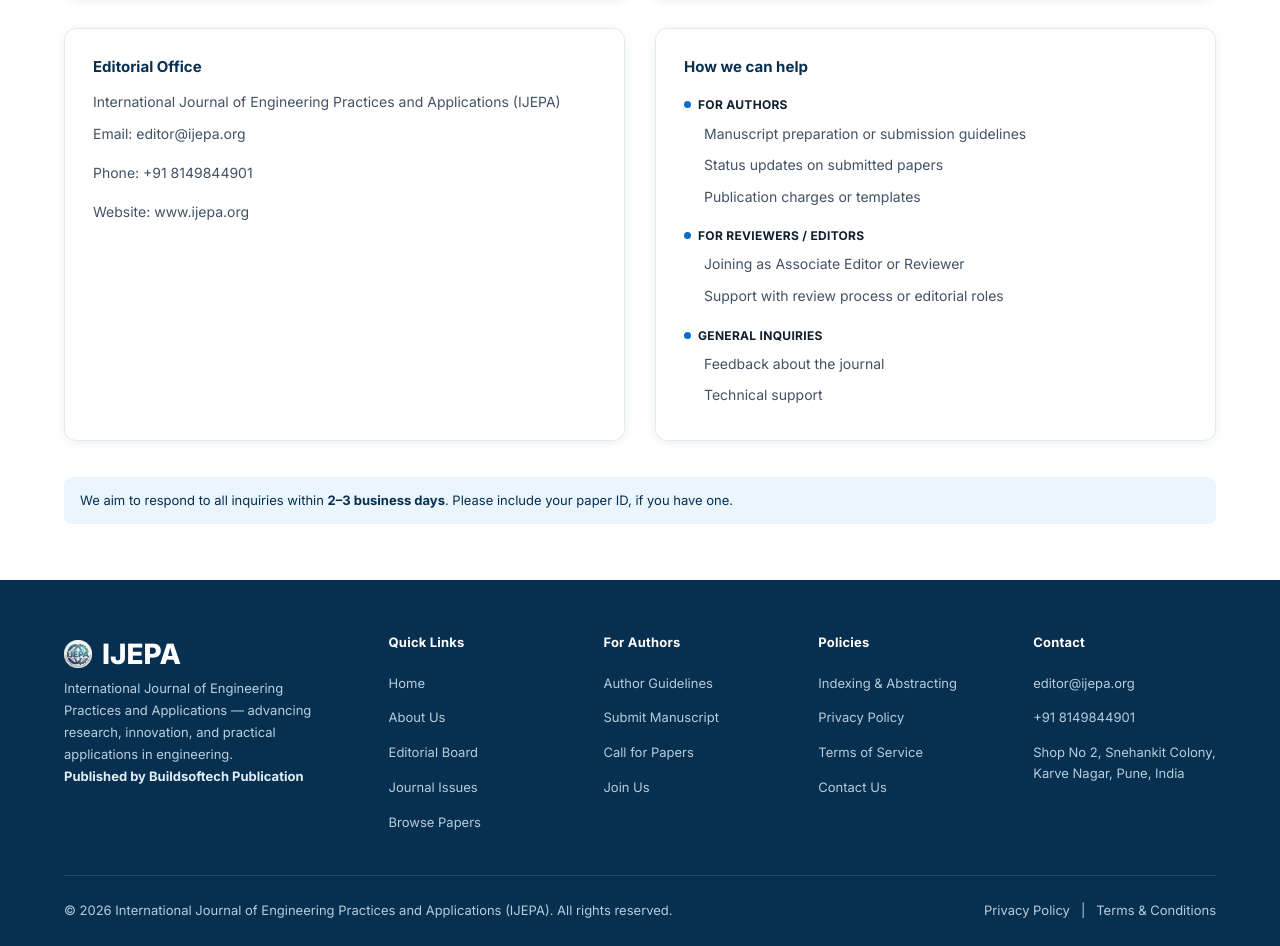
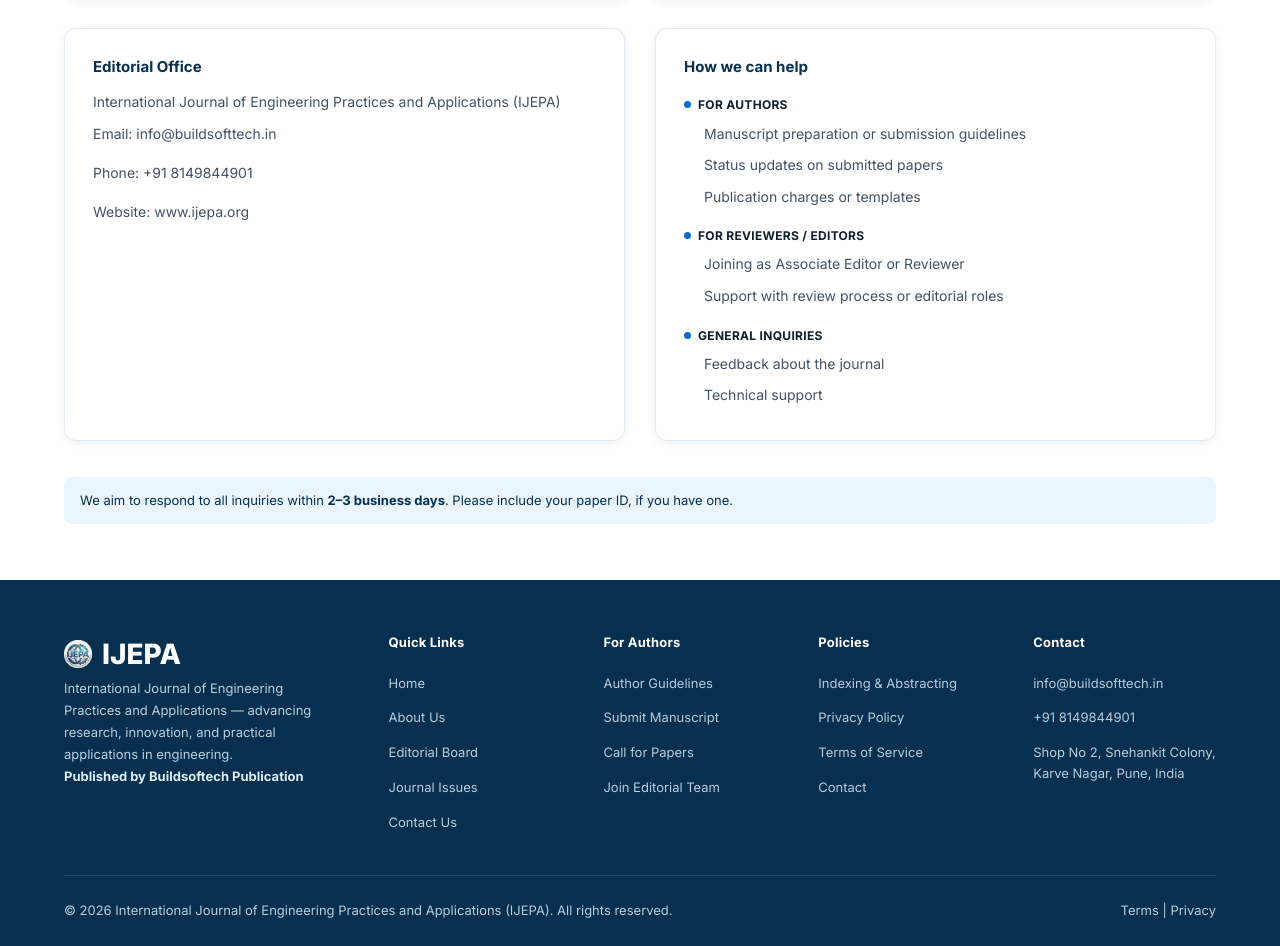
Before and after one commit to adityapatil-air/paper, a React (Create React App) app: page /contact-us in a window 1280 px wide. Shown: the part 701-1647 px from the top of the page. Built offline with nearby package versions, Linux system fonts and the light colour scheme; no server answers.

Commit message:
Change editorial email to info@buildsofttech.in on dev

```diff
--- a/src/components/Footer.js
+++ b/src/components/Footer.js
@@ -10,15 +10,15 @@
         <p>International Journal of Engineering Practices and Applications — advancing research, innovation, and practical applications in engineering.</p>
         <p className="footer-publisher">Published by Buildsoftech Publication</p>
       </div>
-      <div><h3>Quick Links</h3><Link to="/">Home</Link><Link to="/about-us">About Us</Link><Link to="/editorial-board">Editorial Board</Link><Link to="/journal-issues">Journal Issues</Link><Link to="/papers">Browse Papers</Link></div>
-      <div><h3>For Authors</h3><Link to="/author-guidelines">Author Guidelines</Link><Link to="/submitform">Submit Manuscript</Link><Link to="/callforpapers">Call for Papers</Link><Link to="/joinusedito">Join Us</Link></div>
-      <div><h3>Policies</h3><Link to="/indexing">Indexing & Abstracting</Link><Link to="/privacy-policy">Privacy Policy</Link><Link to="/terms-of-service">Terms of Service</Link><Link to="/contact-us">Contact Us</Link></div>
-      <div><h3>Contact</h3><a href="mailto:editor@ijepa.org">editor@ijepa.org</a><span>+91 8149844901</span><span>Shop No 2, Snehankit Colony,<br />Karve Nagar, Pune, India</span>
+      <div><h3>Quick Links</h3><Link to="/">Home</Link><Link to="/about-us">About Us</Link><Link to="/editorial-board">Editorial Board</Link><Link to="/journal-issues">Journal Issues</Link><Link to="/contact-us">Contact Us</Link></div>
+      <div><h3>For Authors</h3><Link to="/author-guidelines">Author Guidelines</Link><Link to="/submitform">Submit Manuscript</Link><Link to="/callforpapers">Call for Papers</Link><Link to="/join-editorial-team">Join Editorial Team</Link></div>
+      <div><h3>Policies</h3><Link to="/indexing">Indexing & Abstracting</Link><Link to="/privacy-policy">Privacy Policy</Link><Link to="/terms-of-service">Terms of Service</Link><Link to="/contact-us">Contact</Link></div>
+      <div><h3>Contact</h3><a href="mailto:info@buildsofttech.in">info@buildsofttech.in</a><span>+91 8149844901</span><span>Shop No 2, Snehankit Colony,<br />Karve Nagar, Pune, India</span>
         {/* Social profile links go here once the journal has real profiles; the old icons linked to platform home pages. */}
 
       </div>
     </div>
-    <div className="copyright journal-container"><span>© {new Date().getFullYear()} International Journal of Engineering Practices and Applications (IJEPA). All rights reserved.</span><span><Link to="/privacy-policy">Privacy Policy</Link> &nbsp; | &nbsp; <Link to="/terms-of-service">Terms & Conditions</Link></span></div>
+    <div className="copyright journal-container"><span>© {new Date().getFullYear()} International Journal of Engineering Practices and Applications (IJEPA). All rights reserved.</span><span><Link to="/terms-of-service">Terms</Link> | <Link to="/privacy-policy">Privacy</Link></span></div>
   </footer>
 );
 
--- a/src/pages/ContactUs.js
+++ b/src/pages/ContactUs.js
@@ -1,7 +1,7 @@
 import React from 'react';
 import Icon from '../components/ui/Icon';
 
-const EDITORIAL_EMAIL = 'editor@ijepa.org';
+const EDITORIAL_EMAIL = 'info@buildsofttech.in';
 const PHONE_DISPLAY = '+91 8149844901';
 const PHONE_LINK = '+918149844901';
 
@@ -18,7 +18,7 @@
 
     <div className="page-body journal-container">
       <p>
-        The <strong>International Journal of Engineering Practices and Applications (IJEPA)</strong> values communication with authors, reviewers, editors, and readers. We encourage you to reach out for any queries, clarifications, or support related to manuscript submission, editorial policies, or publication processes.
+        The <strong>International Journal of Engineering Practices and Applications (IJEPA)</strong> values communication with authors, reviewers, editors, and readers. We encourage you to reach out with inquiries, questions, and collaboration opportunities.
       </p>
 
       <div className="contact-cards">
```
